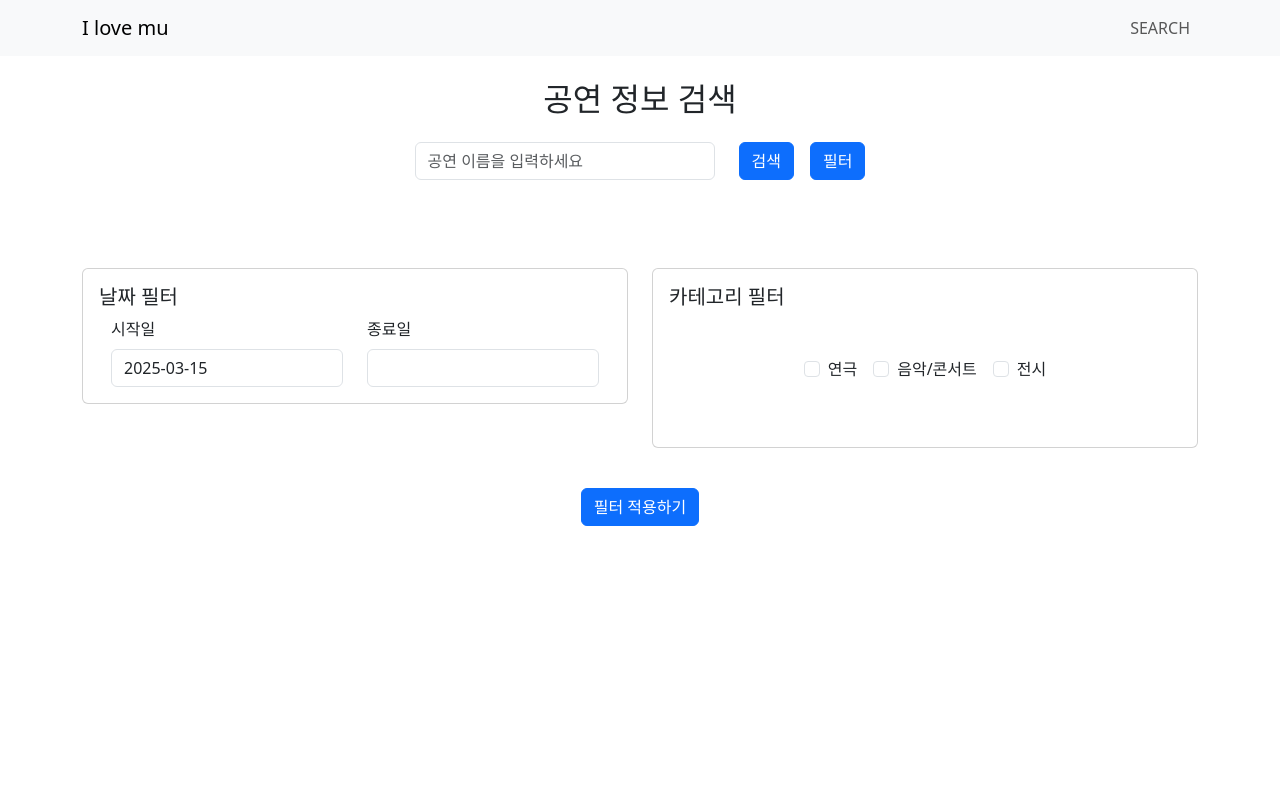
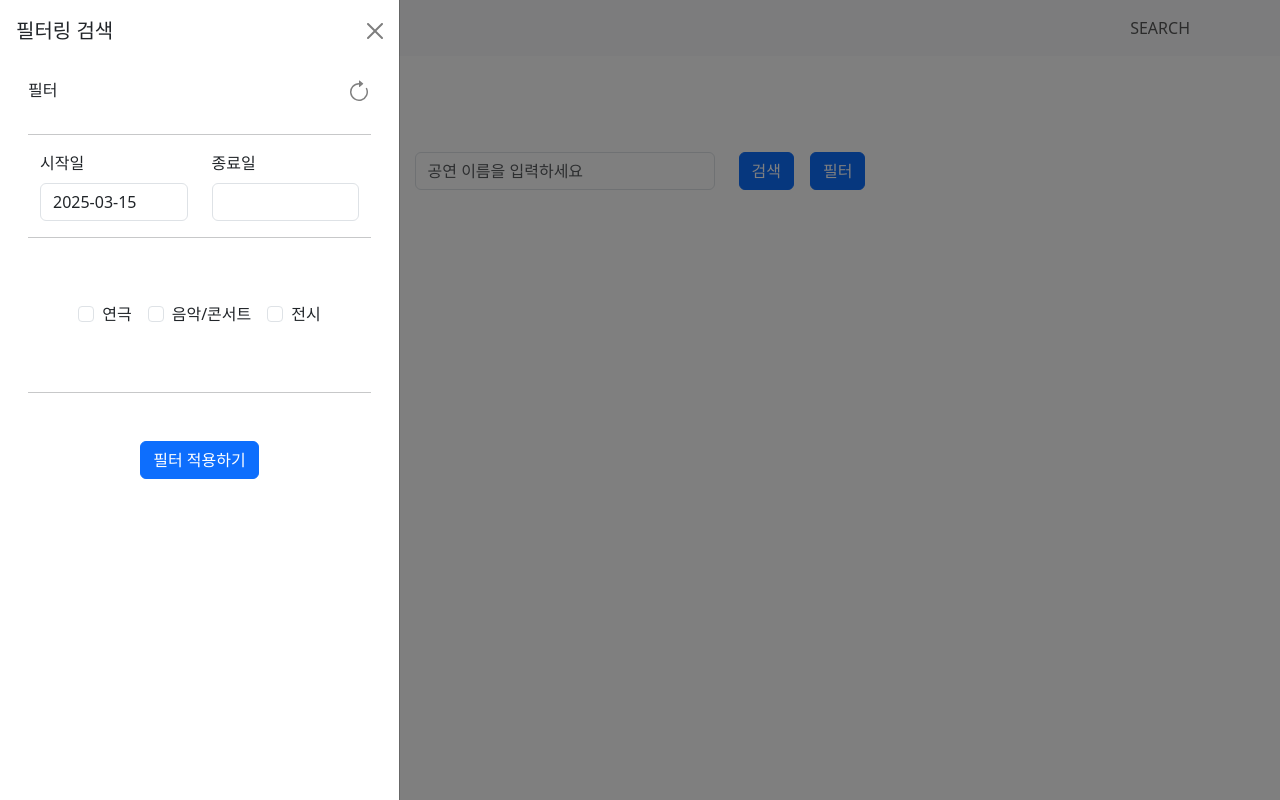
Before and after one commit to I-love-MU/React, a React (Vite) app in the folder ilm/: page /search in a window 1280 px wide. Both pictures are taken after a click on the button "필터". Built offline with nearby package versions, Linux system fonts and the light colour scheme.

Commit message:
feat: Offcanvas를 사용해 필터 버튼 클릭 시 왼쪽에 필터 페이지 표시, Toast를 사용해 필터 및 초기화 알람 생성

```diff
--- a/ilm/src/ui/pages/SearchPage.jsx
+++ b/ilm/src/ui/pages/SearchPage.jsx
@@ -3,7 +3,8 @@ import SearchForm from '../components/SearchForm'
 import SearchResults from '../components/SearchResults'
 import DateFilter from '../components/filter/DateFilter'
 import CategoryFilter from '../components/filter/CategoryFilter'
-import { Card, Button, Container, Row, Col } from 'react-bootstrap'
+import { Card, Button, Container, Row, Col, Offcanvas, Toast, ToastContainer } from 'react-bootstrap'
+import { ArrowClockwise} from 'react-bootstrap-icons'
 
 const SearchPage = () => {
   // 검색 결과 데이터 상태
@@ -19,7 +20,7 @@ const SearchPage = () => {
   const apiFilter = useRef({
     serviceKey: import.meta.env.VITE_API_KEY,
     pageNum: '1',
-    numOfRow: '10',
+    numOfRow: '12',
     from: '',
     to: '',
     keyword: '',
@@ -40,6 +41,7 @@ const SearchPage = () => {
 
   // 필터 적용 상태
   const [filtersApplied, setFiltersApplied] = useState(false)
+  const [resetDates, setResetDates] = useState(false)
 
   // 에러처리 상태
   const errorRef = useRef({
@@ -55,6 +57,15 @@ const SearchPage = () => {
     exhibitions: 'D000',
     default: 'L000'
   }
+
+  // Offcanvas 상태
+  const [show, setShow] = useState(false)
+  const handleClose = () => setShow(false)
+  const handleShow = () => setShow(true)
+
+  // Toast 알림 상태
+  const [showToast, setShowToast] = useState(false)
+  const [toastMessage, setToastMessage] = useState('')
 
   // 검색 처리 함수 - 검색 버튼 클릭 시 호출
   const handleSearch = (term) => {
@@ -135,18 +146,72 @@ const SearchPage = () => {
     apiFilter.current.from = uiFilters.startDate
     apiFilter.current.to = uiFilters.endDate
     apiFilter.current.realmCode = uiFilters.category || realmCode.default
+
     setFiltersApplied(true)
     console.log('필터가 적용되었습니다. 검색 버튼을 눌러 결과를 확인하세요.')
+
+    // Toast 메시지 표시
+    setToastMessage('✔️ 필터가 적용되었습니다.')
+    setShowToast(true)
+
+    // 3초 후 Toast 자동 닫기
+    setTimeout(() => {
+    setShowToast(false)
+    }, 3000)
+
+    console.log('✔️필터가 적용되었습니다. 검색 버튼을 눌러 결과를 확인하세요.')
+  }
+
+  // 필터 조건만 초기화하는 함수
+const resetFilters = () => {
+
+  // UI 필터 상태 초기화
+  setUiFilters({
+    startDate: '',
+    endDate: '',
+    category: null,
+    checkedBox: null,
+    searchTerm: uiFilters.searchTerm // 검색어는 유지
+  })
+
+  // API 필터의 조건 부분만 초기화
+  apiFilter.current = {
+    ...apiFilter.current,
+    from: '',
+    to: '',
+    realmCode: 'L000',
+    // searchTerm은 변경하지 않음 (검색 결과 유지)
+  }
+
+  // 날짜 초기화 트리거
+  setResetDates(prev => !prev)
+
+  // 필터 적용 상태 초기화
+  setFiltersApplied(false)
+
+  // Toast 메시지 표시
+  setToastMessage('✔️ 필터 조건이 초기화되었습니다.')
+  setShowToast(true)
+
+  // 3초 후 Toast 자동 닫기
+  setTimeout(() => {
+    setShowToast(false)
+  }, 3000)
+
+  console.log('✔️ 필터 조건이 초기화되었습니다.')
 }
 
   const renderContent = () => {
+
     // 에러가 있는 경우
     if (errorRef.current.isError) {
       return (
-        <div className="error-container">
-          <h3>오류 발생</h3>
-          <p>{errorRef.current.message}</p>
-        </div>
+        <Card className="text-center">
+          <Card.Body>
+            <Card.Title className="text-danger">오류 발생</Card.Title>
+            <Card.Text>{errorRef.current.message}</Card.Text>
+          </Card.Body>
+        </Card>
       )
     }
 
@@ -160,41 +225,56 @@ const SearchPage = () => {
 
   return (
     <Container className="mt-4">
-      <h2 className="text-center mb-4">공연 정보 검색</h2>
+      <h1 className="text-start mb-4"><strong>Search</strong></h1>
 
+      {/* SearchForm 가운데 배치 */}
       <Row className="justify-content-center mb-4">
-        <Col md={8} lg={6} className="text-center">
+        <Col className="text-center">
           <SearchForm
           onSearch={handleSearch}
           onSearchResults={handleSearchResults}
           apiFilter={apiFilter.current}
           searchStatus={searchStatus}
+          handleShow={handleShow}
           />
         </Col>
       </Row>
 
-      <Row className="mb-4">
-        <Col md={6}>
-          <Card className="mt-3 mb-3">
-            <Card.Body>
-              <Card.Title>날짜 필터</Card.Title>
-              <DateFilter onDateFilterApply={handleDateFilterChange} />
-            </Card.Body>
-          </Card>
+      <Offcanvas show={show} onHide={handleClose} scroll={true} backdrop={true}>
+        <Offcanvas.Header closeButton>
+          <Offcanvas.Title>필터링 검색</Offcanvas.Title>
+        </Offcanvas.Header>
+        <Offcanvas.Body>
+          <Container>
+            <Row>
+              <Col className='text-start'>
+                <p>필터</p>
               </Col>
-
-        <Col md={6}>
-          <Card className="mt-3 mb-3">
-            <Card.Body>
-              <Card.Title>카테고리 필터</Card.Title>
-              <CategoryFilter checkedBox={uiFilters.checkedBox} onCategoryChange={handleCategoryChange} />
-            </Card.Body>
-          </Card>
+              <Col className='text-end'>
+                <ArrowClockwise className='hidden' size={24} color="gray" onClick={resetFilters}/>
               </Col>
             </Row>
+            <hr />
 
-      <Row className="mb-4">
-        <Col className="text-center">
+            {/* 날짜 필터 */}
+            <Row className='mb-2'>
+              <Col>
+              <DateFilter onDateFilterApply={handleDateFilterChange} resetDates={resetDates} />
+              </Col>
+            </Row>
+            <hr />
+
+            {/* 카테코리 필터 */}
+            <Row className='mt-2'>
+              <Col>
+              <CategoryFilter checkedBox={uiFilters.checkedBox} onCategoryChange={handleCategoryChange} />
+              </Col>
+            </Row>
+            <hr />
+
+            {/* 필터 적용 버튼 */}
+            <Row className='mt-5'>
+              <Col className='text-center'>
               <Button
                 variant="primary"
                 onClick={applyFilters}
@@ -203,9 +283,23 @@ const SearchPage = () => {
                 필터 적용하기
               </Button>
               </Col>
+
+            {/* Toast 알림 */}
+            <ToastContainer className="mt-5">
+              <Toast show={showToast} onClose={() => setShowToast(false)}>
+                <Toast.Header closeButton={false}>
+                  <strong className="me-auto">알림</strong>
+                </Toast.Header>
+                <Toast.Body>{toastMessage}</Toast.Body>
+              </Toast>
+            </ToastContainer>
             </Row>
+          </Container>
+        </Offcanvas.Body>
+      </Offcanvas>
 
-      <Row>
+
+      <Row className='text-center'>
         <Col>
           {renderContent()}
         </Col>
```
Lines whose indentation alone changed are shown as unchanged.
